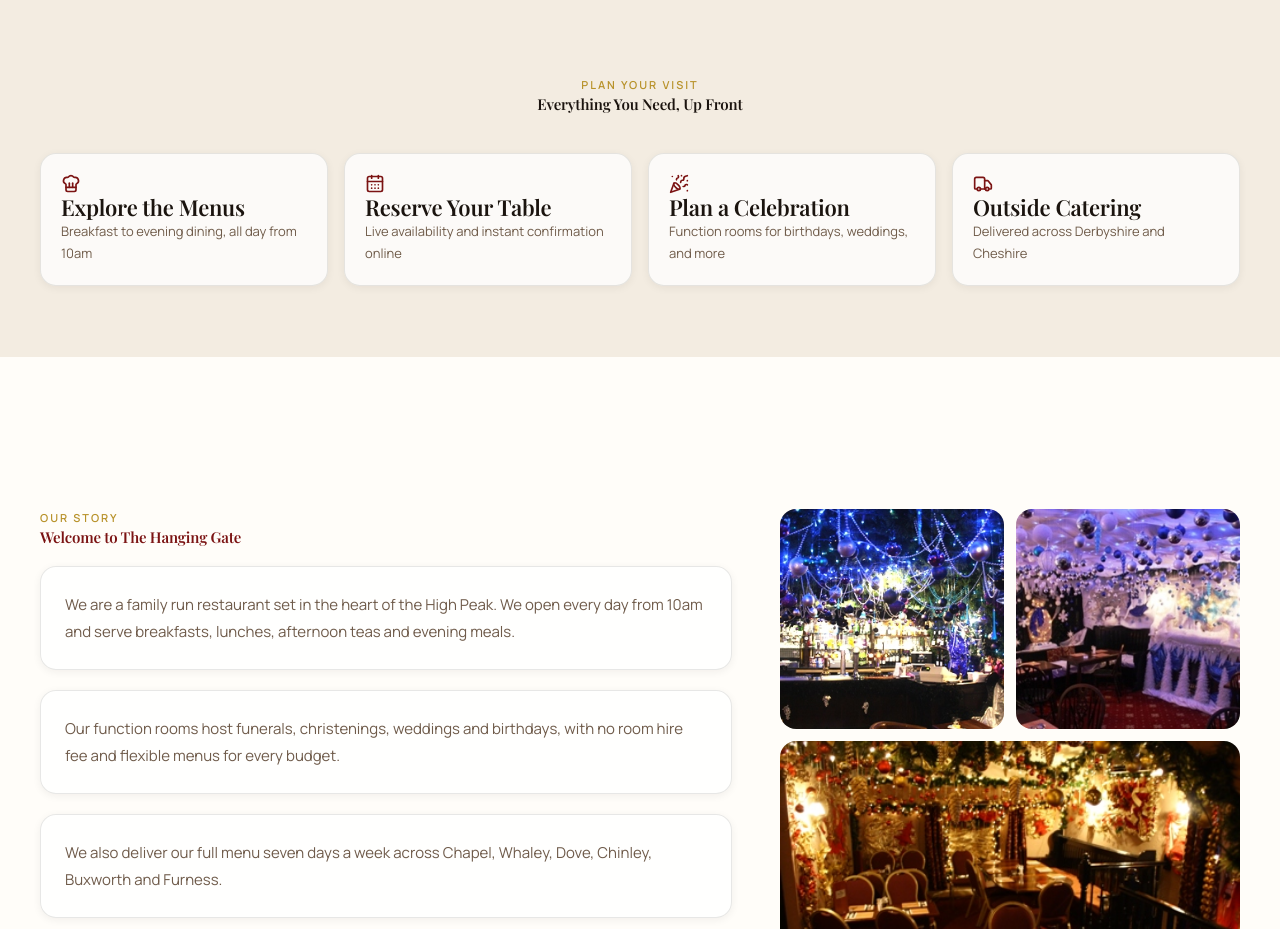
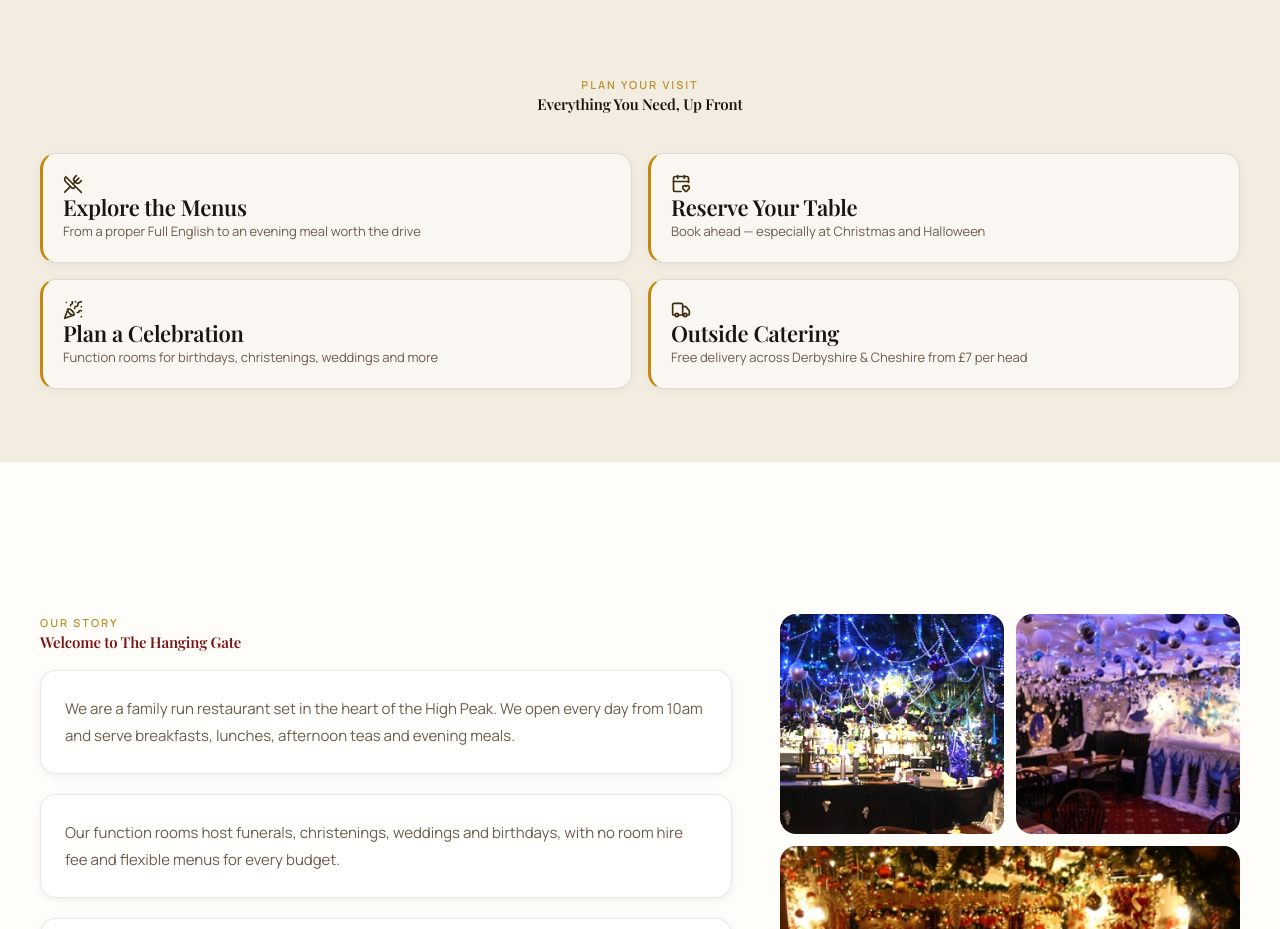
Before and after one commit to LeviTC1/hanginggate-app, a React (Vite) app: page / in a window 1280 px wide. Shown: the part 2120-3049 px from the top of the page. Built offline with nearby package versions, Linux system fonts and the light colour scheme; a web font is replaced by a local one.

Commit message:
feat: phase 4 — service cards warmup

```diff
--- a/src/components/sections/QuickLinks.tsx
+++ b/src/components/sections/QuickLinks.tsx
@@ -1,5 +1,5 @@
 import clsx from 'clsx'
-import { CalendarDays, ChefHat, PartyPopper, Truck } from 'lucide-react'
+import { CalendarHeart, PartyPopper, Truck, UtensilsCrossed } from 'lucide-react'
 import { Link } from 'react-router-dom'
 import SectionWrapper from '../ui/SectionWrapper'
 import RevealWrapper from '../ui/RevealWrapper'
@@ -14,25 +14,25 @@ type QuickLink = {
 const links: QuickLink[] = [
   {
     title: 'Explore the Menus',
-    subtitle: 'Breakfast to evening dining, all day from 10am',
+    subtitle: 'From a proper Full English to an evening meal worth the drive',
     to: '/menus',
-    icon: ChefHat,
+    icon: UtensilsCrossed,
   },
   {
     title: 'Reserve Your Table',
-    subtitle: 'Live availability and instant confirmation online',
+    subtitle: 'Book ahead — especially at Christmas and Halloween',
     to: '/book',
-    icon: CalendarDays,
+    icon: CalendarHeart,
   },
   {
     title: 'Plan a Celebration',
-    subtitle: 'Function rooms for birthdays, weddings, and more',
+    subtitle: 'Function rooms for birthdays, christenings, weddings and more',
     to: '/facilities',
     icon: PartyPopper,
   },
   {
     title: 'Outside Catering',
-    subtitle: 'Delivered across Derbyshire and Cheshire',
+    subtitle: 'Free delivery across Derbyshire & Cheshire from £7 per head',
     to: '/outside-catering',
     icon: Truck,
   },
@@ -50,16 +50,16 @@ export default function QuickLinks({ className }: QuickLinksProps) {
         <h2 className="mt-3 font-display text-[var(--text-2xl)] text-[var(--text-primary)]">Everything You Need, Up Front</h2>
       </RevealWrapper>
 
-      <RevealWrapper variant="stagger" className="mt-10 grid gap-4 md:grid-cols-2 xl:grid-cols-4">
+      <RevealWrapper variant="stagger" className="mt-10 grid gap-4 md:grid-cols-2">
         {links.map(({ title, subtitle, to, icon: Icon }) => (
           <Link
             key={to}
             to={to}
             className={clsx(
-              'group rounded-2xl border border-[rgba(27,20,15,0.1)] bg-[rgba(255,255,255,0.75)] p-5 no-underline shadow-[var(--shadow-sm)] transition-all duration-300 ease-[var(--ease-spring)] hover:-translate-y-1 hover:border-[rgba(212,168,50,0.34)] hover:shadow-[var(--shadow-md)]',
+              'group rounded-2xl border border-l-[3px] border-[rgba(27,20,15,0.12)] border-l-[#c8860a] bg-[#faf7f2] p-5 no-underline shadow-[0_2px_10px_rgba(27,20,15,0.05)] transition-all duration-300 ease-[var(--ease-spring)] hover:-translate-y-1 hover:border-l-[#e8c96b] hover:shadow-[0_8px_24px_rgba(200,134,10,0.12)]',
             )}
           >
-            <Icon className="h-5 w-5 text-[var(--wine)]" />
+            <Icon className="h-5 w-5 text-[#3d2b0e]" />
             <h3 className="mt-4 font-display text-[22px] text-[var(--text-primary)]">{title}</h3>
             <p className="mt-2 text-[13px] leading-[1.7] text-[var(--text-secondary)]">{subtitle}</p>
           </Link>
```
